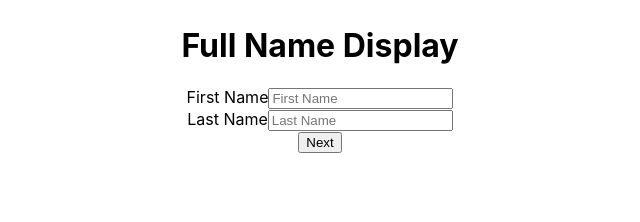
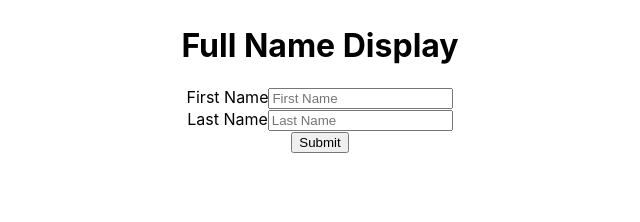
Before and after one commit to Tharun542/FullName, a React (Create React App) app: page / in a window 1280 px wide. Shown: the top 222 px of the page, without its empty margins (320-960 px from the left). Built offline with nearby package versions, Linux system fonts and the light colour scheme.

Commit message:
added display name

```diff
--- a/src/FullName.jsx
+++ b/src/FullName.jsx
@@ -41,7 +41,7 @@ export default function FullName() {
         />
       </div>
 
-      <button type="next">Next</button>
+      <button type="submit">Submit</button>
 
       {selectedName && <h1>Full Name : {selectedName}</h1>}
     </form>
```
